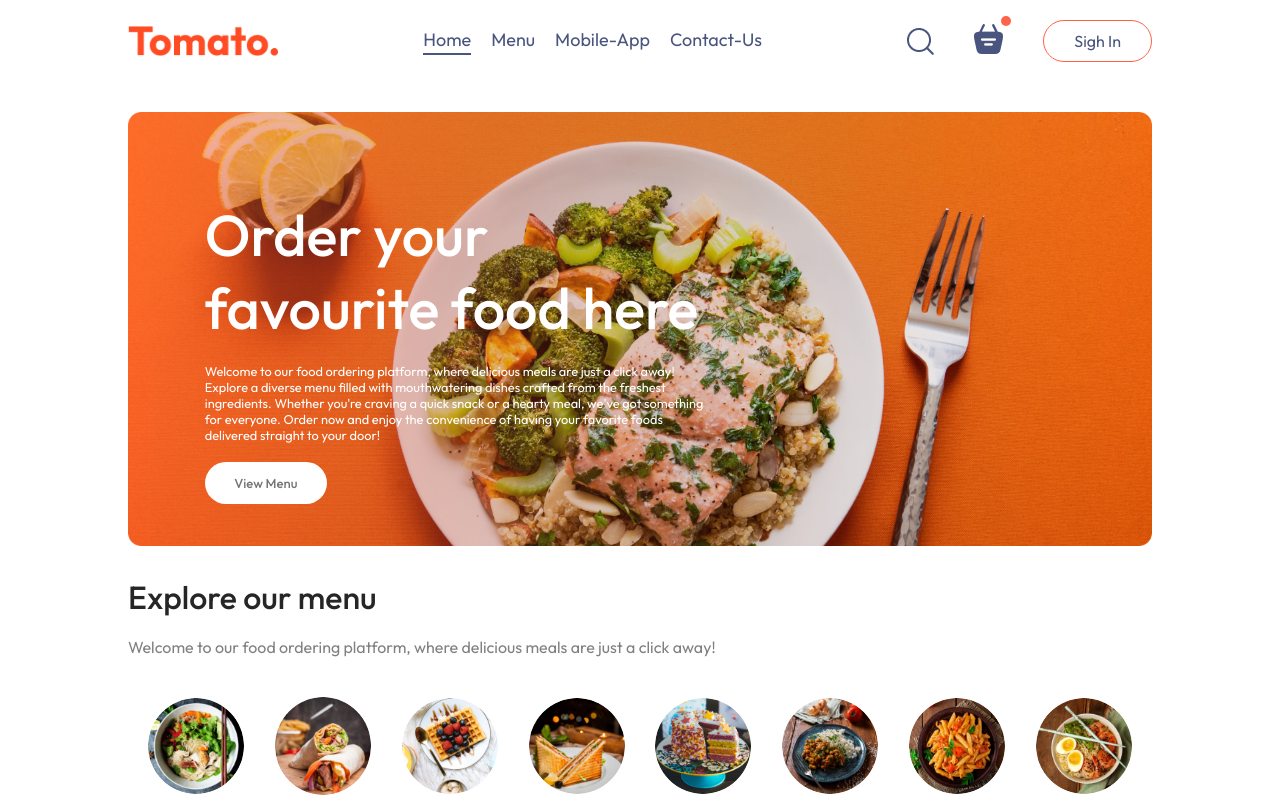
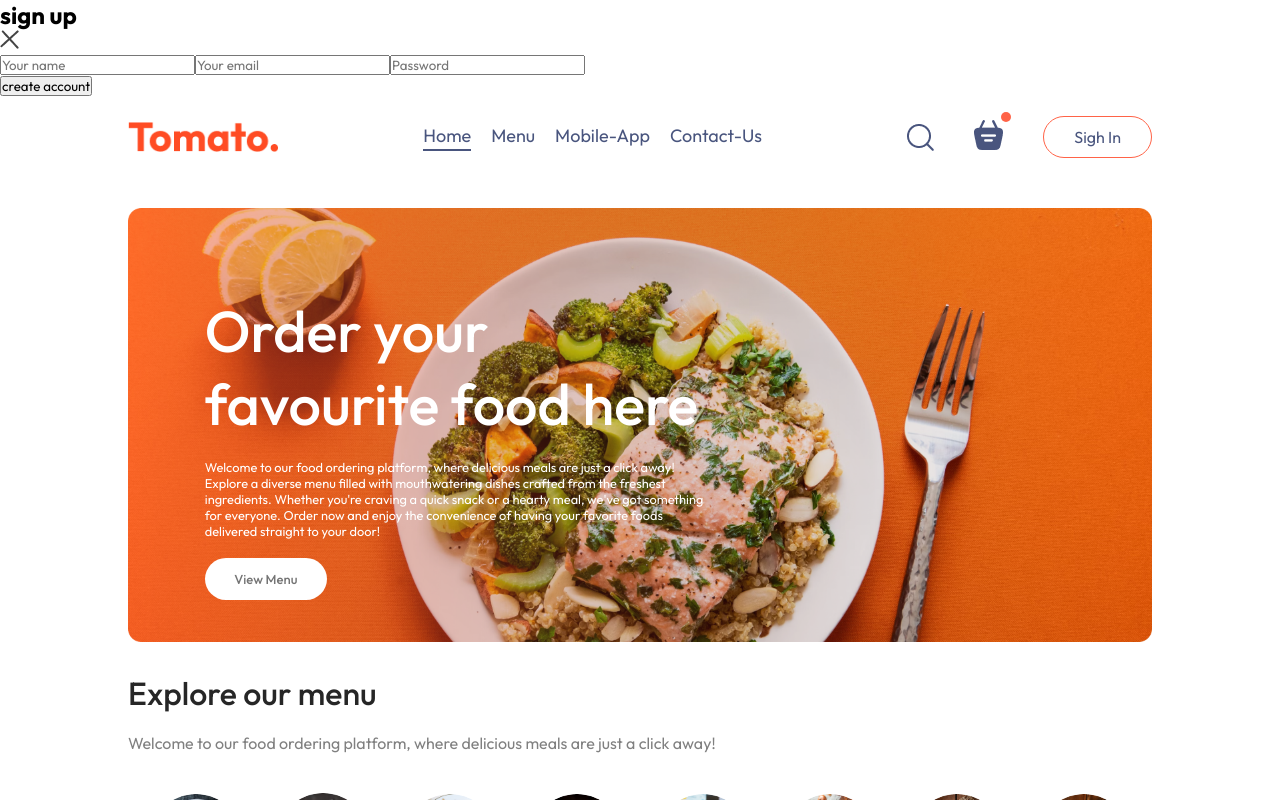
Before and after one commit to SadeshWijekoon/Food-ordering-fullstack-website, a React (Vite) app in the folder frontend/: page / in a window 1280 px wide. Both pictures are taken after a click on the button "Sigh In". Shown: the top 800 px of the page. Built offline with nearby package versions, Linux system fonts and the light colour scheme.

Commit message:
create the basic login pop up

```diff
--- a/frontend/src/App.jsx
+++ b/frontend/src/App.jsx
@@ -4,12 +4,16 @@ import Home from "./pages/Home/Home"
 import Cart from "./pages/Cart/Cart"
 import Placeoder from "./pages/Plaseoder/Placeoder"
 import Footer from "./compontes/Footer/Footer";
+import { useState } from "react";
+import LoginPopUp from "./compontes/Login Popup/LoginPopUp";
 
 const App = () => {
+  const [showLogin,setShowLogin]= useState(false)
   return (
     <>
+    {showLogin?<LoginPopUp setShowLogin={setShowLogin}/>:<></>} {/*passed setShowLogin via the props to the login popup  */}
     <div className="app">
-      <Navbar/>
+      <Navbar setShowLogin={setShowLogin}/>
 
          <Routes>
             <Route path="/" element={<Home/>}/>
--- /dev/null
+++ b/frontend/src/compontes/Login Popup/LoginPopUp.jsx
@@ -0,0 +1,26 @@
+import { useState } from 'react';
+import'./LoginPopUp.css'
+import { assets } from '../../assets/assets';
+
+const LoginPopUp = ({setShowLogin}) => {
+ const  [currentState,setCurrentState] =useState("sign up")
+
+  return (
+    <div className='login-popup'>
+      <form className='login-popup-con'>
+        <div className="log-pop-tit">
+          <h2>{currentState}</h2>
+          <img onClick={()=>setShowLogin(false)} src={assets.cross_icon}></img>
+        </div>
+        <div className="login-pop-int">
+          <input type='text' placeholder='Your name' required></input>
+          <input type='email' placeholder='Your email' required></input>
+          <input type='password' placeholder='Password' required></input>
+        </div>
+        <button>{currentState==='sign up'?'create account':'login'}</button>
+      </form>
+    </div>
+  )
+}
+
+export default LoginPopUp;
--- a/frontend/src/compontes/Navbar/Navbar.jsx
+++ b/frontend/src/compontes/Navbar/Navbar.jsx
@@ -3,7 +3,7 @@ import {assets} from '../../assets/assets'
 import { useState } from 'react'
 import {Link} from 'react-router-dom'
 
-const Navbar = () => {
+const Navbar = ({setShowLogin}) => {
 
  const [menu,setMenu]=useState("home")
 
@@ -24,7 +24,7 @@ const Navbar = () => {
            </div>
 
 
-          <button>Sigh In</button>
+          <button onClick={()=>setShowLogin(true)}>Sigh In</button>
 
           </div>
         </div>
```
Also changed, not shown: frontend/src/compontes/Login Popup/LoginPopUp.css (added).
